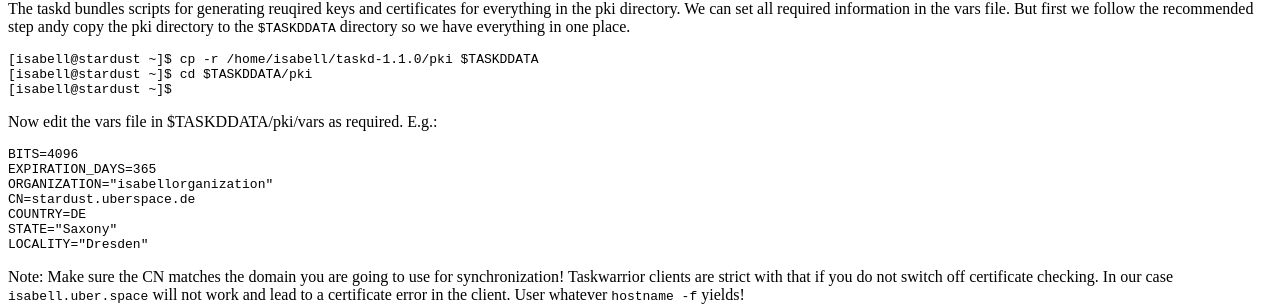
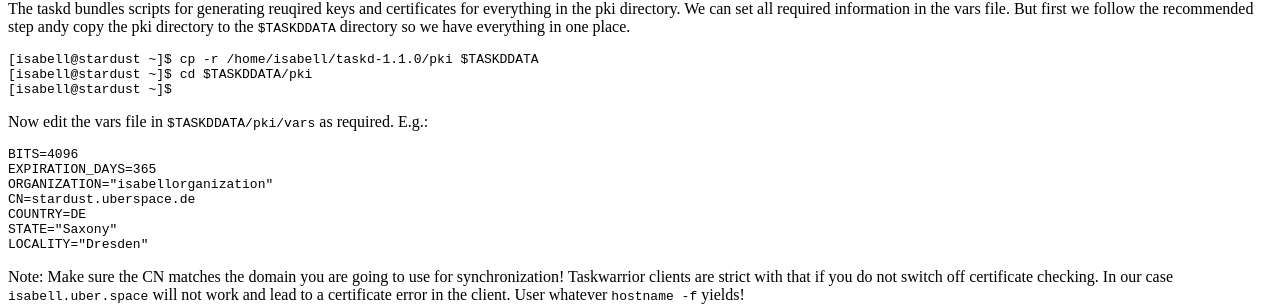
Before and after one commit to Uberspace/lab, a Sphinx documentation site: the page built from source/guide_taskd.rst, in a window 1280 px wide and 900 px high, scrolled down 4269 px. Shown: the part 147-453 px from the top of the window. Built offline with Sphinx 7.4.7 and the Read the Docs theme 2.0.0, drawn with Linux system fonts in a browser that asks for light colours.

```diff
--- a/source/guide_taskd.rst
+++ b/source/guide_taskd.rst
@@ -140,7 +140,7 @@ The taskd bundles scripts for generating reuqired keys and certificates for ever
  [isabell@stardust ~]$ cd $TASKDDATA/pki
  [isabell@stardust ~]$
 
-Now edit the vars file in $TASKDDATA/pki/vars as required. E.g.:
+Now edit the vars file in ``$TASKDDATA/pki/vars`` as required. E.g.:
 
 .. code-block:: ini
 
```
